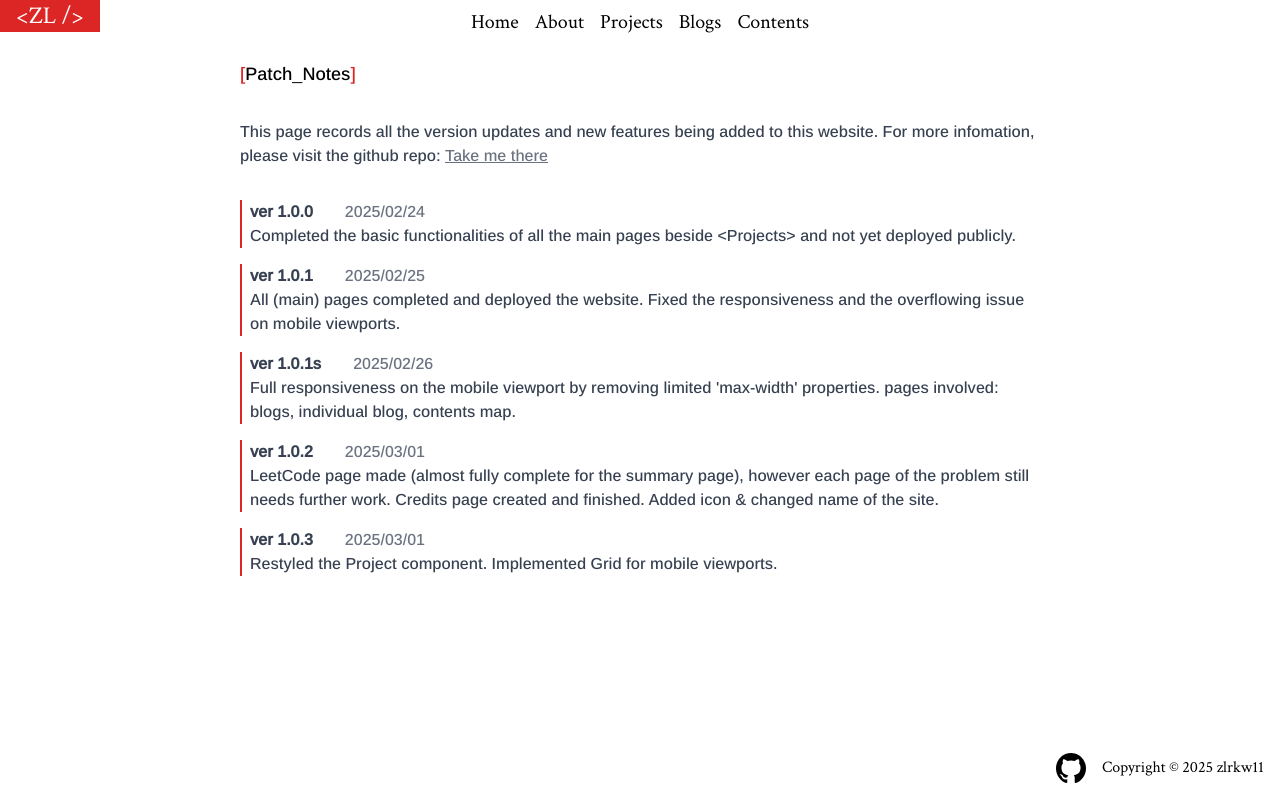
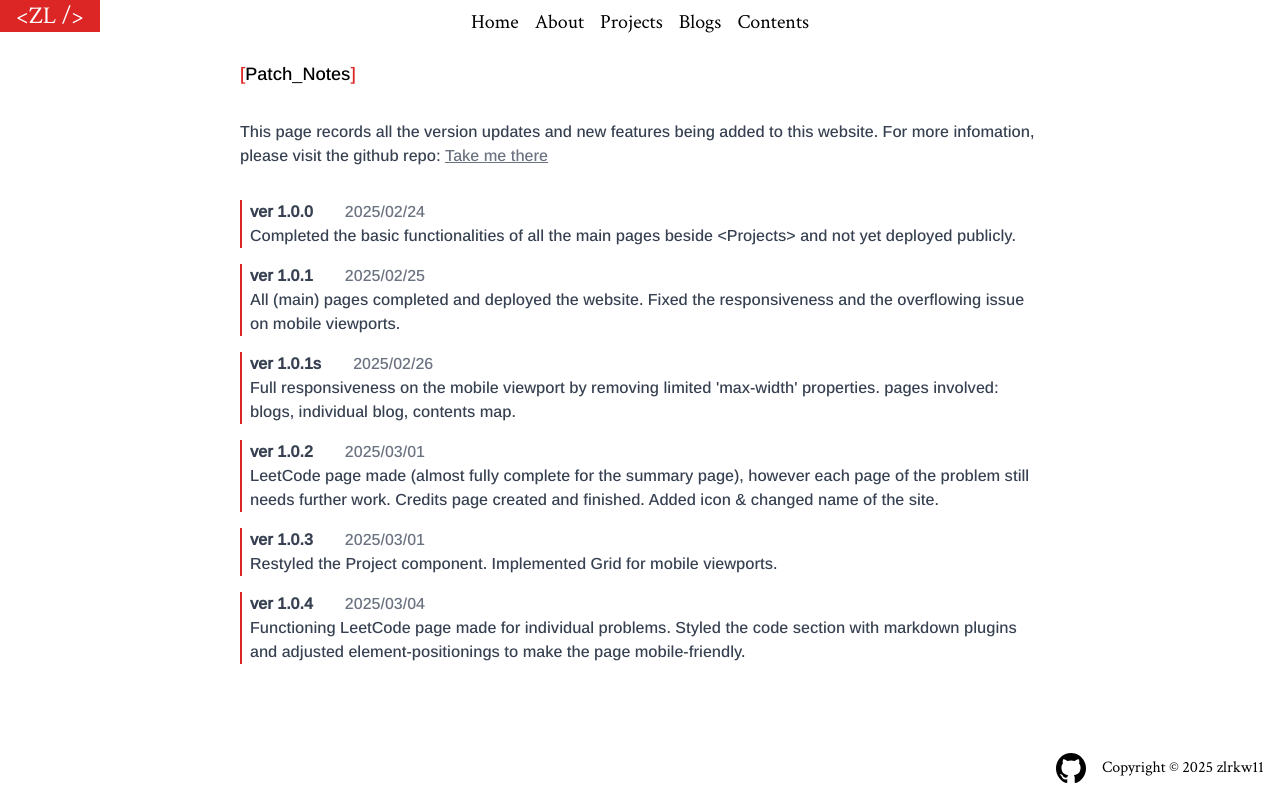
Before and after one commit to zlrkw11/zl-v2, a Next.js app: page /contents/patchnotes in a window 1280 px wide. Built offline with nearby package versions, Linux system fonts and the light colour scheme.

Commit message:
patchnote 1.0.4

```diff
--- a/app/contents/patchnotes/page.tsx
+++ b/app/contents/patchnotes/page.tsx
@@ -71,6 +71,12 @@ const PatchNotes = () => {
           ver="1.0.3"
           date="2025/03/01"
           des="Restyled the Project component. Implemented Grid for mobile viewports."
+        />{" "}
+        <Note
+          ver="1.0.4"
+          date="2025/03/04"
+          des="Functioning LeetCode page made for individual problems. Styled the code section with markdown plugins and
+          adjusted element-positionings to make the page mobile-friendly."
         />
       </ul>
     </div>
```
